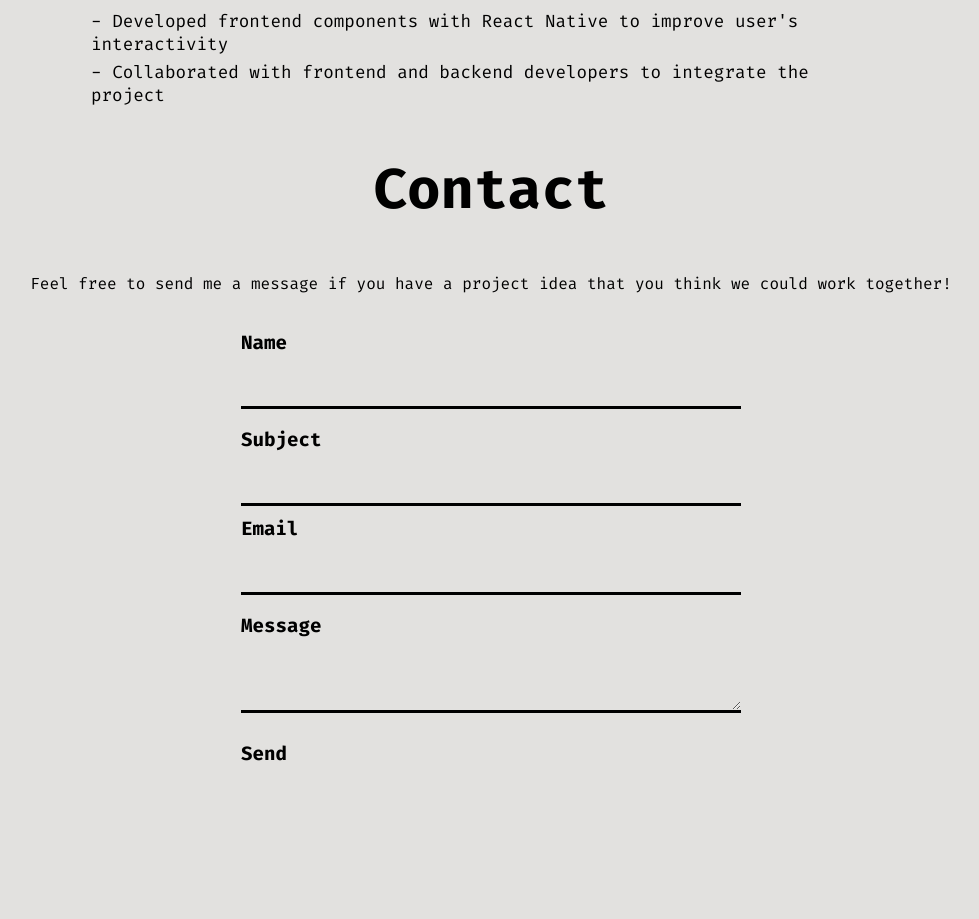
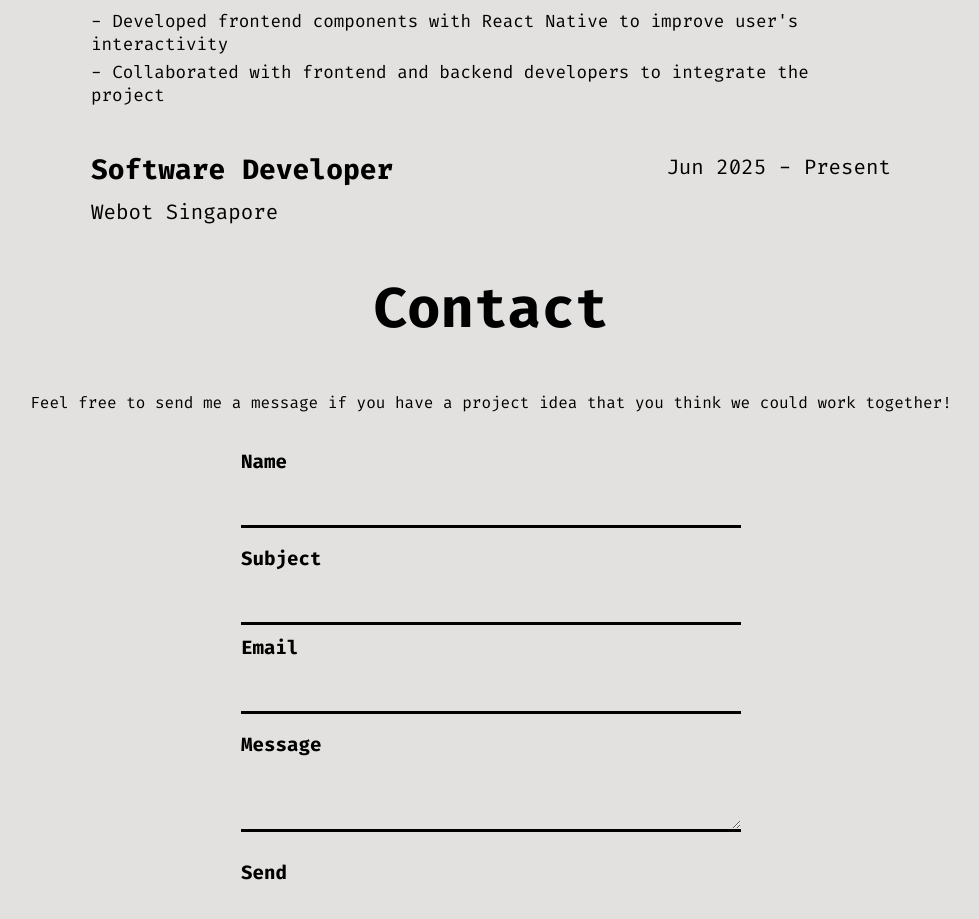
Before and after one commit to 13ack2basixs/portfolio, a React (Vite) app: page / in a window 1280 px wide. Shown: the part 4149-5068 px from the top of the page, without its empty margins (149-1128 px from the left). Before the commit the page ends 4985 px from the top, so only its background shows below. Built offline with nearby package versions, Linux system fonts and the light colour scheme.

Commit message:
Add new experience

```diff
--- a/src/components/Experience/Experience.jsx
+++ b/src/components/Experience/Experience.jsx
@@ -6,10 +6,17 @@ const experienceItems = [
         role: "Frontend Developer",
         dates: "Feb 2025 - Present",
         company: "Bridges for Enterprise",
-        description: "We build apps for early stage social entrepreneurs",
         bullets: [
             "Developed frontend components with React Native to improve user's interactivity",
             "Collaborated with frontend and backend developers to integrate the project"
+        ],
+    },
+    {
+        role: "Software Developer",
+        dates: "Jun 2025 - Present",
+        company: "Webot Singapore",
+        bullets: [
+
         ],
     },
 
```
